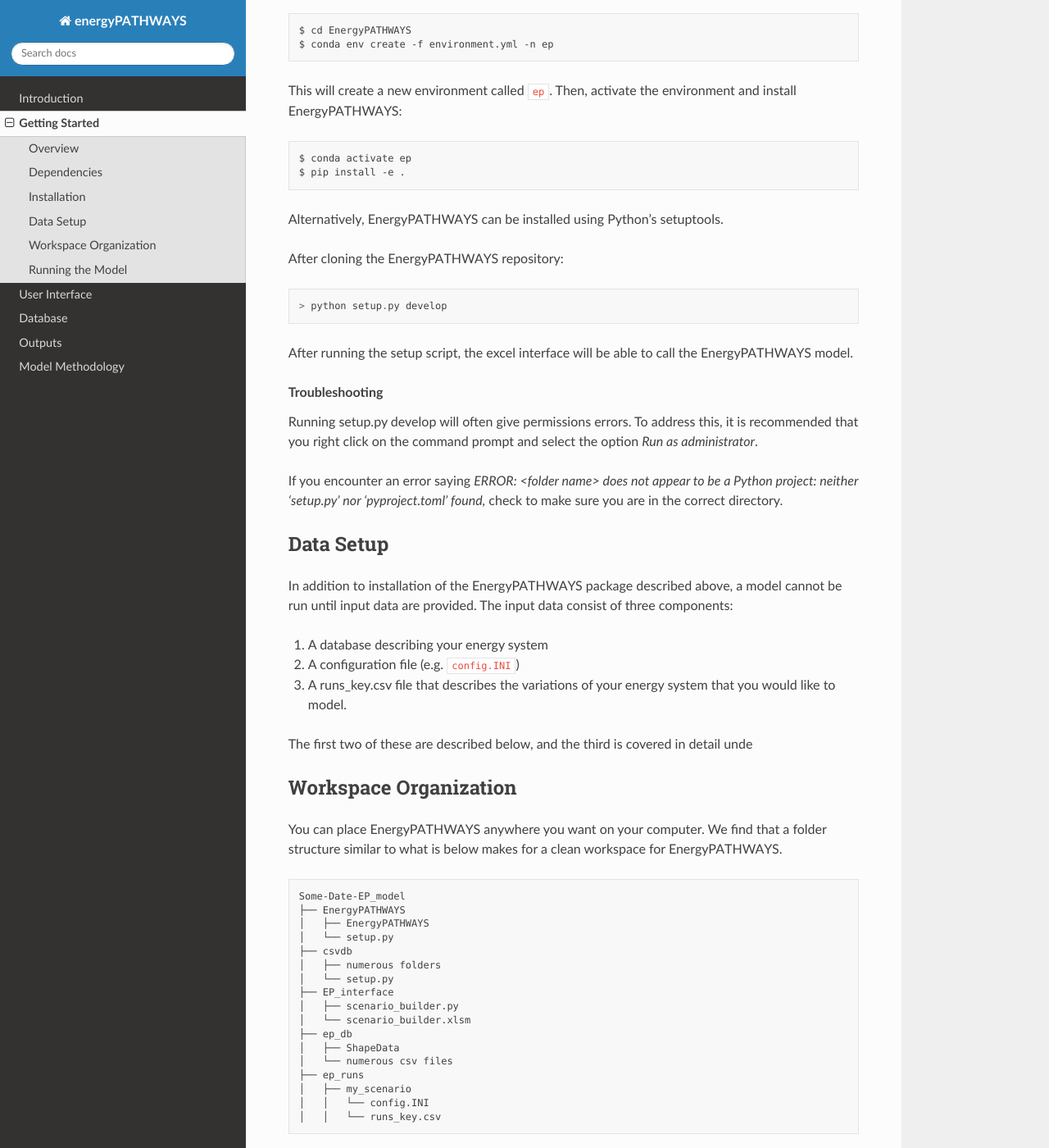
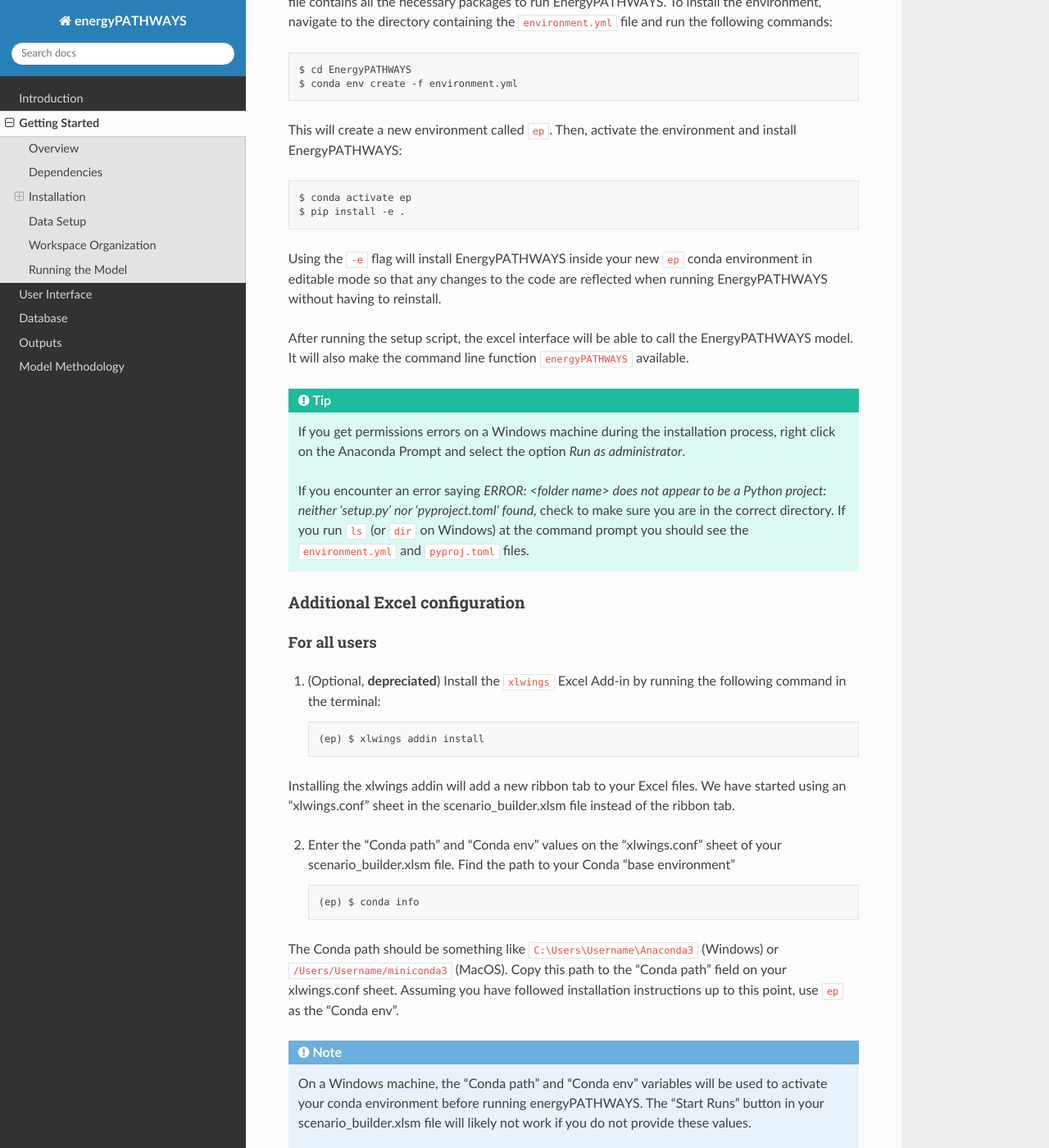
Before and after one commit to EvolvedEnergyResearch/EnergyPATHWAYS, a Sphinx documentation site: the page built from docs/source/setup.rst, in a window 1280 px wide and 1400 px high, scrolled down 967 px. Shown: the whole window at 82% size. Built offline with Sphinx 7.4.7 and the Read the Docs theme 2.0.0, drawn with Linux system fonts in a browser that asks for light colours; some of the changed text lies outside the part shown.

Commit message:
Update setup instructions
- Move MacOS instructions from interface to setup
- Update instructions to use the xlwings.config file rather than the ribbon tab
- Use Conda path and Conda env rather than interpreter path
- Other minor edits

```diff
--- a/docs/source/setup.rst
+++ b/docs/source/setup.rst
@@ -22,6 +22,8 @@
 .. Note::
    EnergyPATHWAYS has been developed and tested primarily on Microsoft Windows and the interface requires Microsoft Excel. Some of the Excel interface features can be used on a Mac, and a shell script is now available to run cases on Mac or Linux.
 
+   **All prompt commands on Windows should be run in the Anaconda Prompt.**
+
 Model outputs consist of large csv files that have been designed to work well with `Tableau <https://www.tableau.com/>`_.
 
 
@@ -30,26 +32,56 @@
 EnergyPATHWAYS can be installed using the ``environment.yml`` file provided in the repository. This file contains all the necessary packages to run EnergyPATHWAYS. To install the environment, navigate to the directory containing the ``environment.yml`` file and run the following commands::
 
     $ cd EnergyPATHWAYS
-    $ conda env create -f environment.yml -n ep
+    $ conda env create -f environment.yml
 
 This will create a new environment called ``ep``. Then, activate the environment and install EnergyPATHWAYS::
 
     $ conda activate ep
     $ pip install -e .
 
-Alternatively, EnergyPATHWAYS can be installed using Python's setuptools.
+Using the ``-e`` flag will install EnergyPATHWAYS inside your new ``ep`` conda environment in editable mode so that any changes to the code are reflected when running EnergyPATHWAYS without having to reinstall.
 
-After cloning the EnergyPATHWAYS repository::
+After running the setup script, the excel interface will be able to call the EnergyPATHWAYS model. It will also make the command line function ``energyPATHWAYS`` available.
 
-    > python setup.py develop
+.. tip::
 
-After running the setup script, the excel interface will be able to call the EnergyPATHWAYS model.
+    If you get permissions errors on a Windows machine during the installation process, right click on the Anaconda Prompt and select the option *Run as administrator*.
 
-.. topic:: Troubleshooting
+    If you encounter an error saying *ERROR: <folder name> does not appear to be a Python project: neither 'setup.py' nor 'pyproject.toml' found,* check to make sure you are in the correct directory. If you run ``ls`` (or ``dir`` on Windows) at the command prompt you should see the ``environment.yml`` and ``pyproj.toml`` files.
 
-    Running setup.py develop will often give permissions errors. To address this, it is recommended that you right click on the command prompt and select the option *Run as administrator*.
+Additional Excel configuration
+------------------------------
 
-    If you encounter an error saying *ERROR: <folder name> does not appear to be a Python project: neither 'setup.py' nor 'pyproject.toml' found,* check to make sure you are in the correct directory.
+For all users
+^^^^^^^^^^^^^^^
+
+1. (Optional, **depreciated**) Install the ``xlwings`` Excel Add-in by running the following command in the terminal::
+
+    (ep) $ xlwings addin install
+
+Installing the xlwings addin will add a new ribbon tab to your Excel files. We have started using an "xlwings.conf" sheet in the scenario_builder.xlsm file instead of the ribbon tab.
+
+2. Enter the "Conda path" and "Conda env" values on the "xlwings.conf" sheet of your scenario_builder.xlsm file. Find the path to your Conda "base environment" ::
+
+   (ep) $ conda info
+
+The Conda path should be something like ``C:\Users\Username\Anaconda3`` (Windows) or ``/Users/Username/miniconda3`` (MacOS). Copy this path to the "Conda path" field on your xlwings.conf sheet. Assuming you have followed installation instructions up to this point, use ``ep`` as the "Conda env".
+
+.. note::
+    On a Windows machine, the "Conda path" and "Conda env" variables will be used to activate your conda environment before running energyPATHWAYS. The "Start Runs" button in your scenario_builder.xlsm file will likely not work if you do not provide these values.
+
+    For more information on using the Xlwings ribbon and "xlwings.conf" sheet, see the `xlwings addin documentation <https://docs.xlwings.org/en/latest/addin.html>`_.
+
+
+For MacOS users
+^^^^^^^^^^^^^^^
+
+1. Inside the EP interface folder, open the ``scenario_builder.xlsm`` file with Excel
+2. Enable the developer tab on the ribbon by going to ``Excel > Preferences > Ribbon & Toolbar``
+3. Open the VBA editor
+4. Remove the ``xlwings`` module inside the ``VBAProject (scenario_builder.xlsm)`` project
+5. Under ``Tools > References``, find and check the ``xlwings`` reference
+
 
 Data Setup
 ==========
@@ -71,19 +103,17 @@
     Some-Date-EP_model
     ├── EnergyPATHWAYS
     │   ├── EnergyPATHWAYS
-    │   └── setup.py
-    ├── csvdb
-    │   ├── numerous folders
-    │   └── setup.py
+    │   └── pyproj.toml
     ├── EP_interface
     │   ├── scenario_builder.py
-    │   └── scenario_builder.xlsm
+    │   ├── scenario_builder.xlsm
+    │   └── start_runs.sh
     ├── ep_db
     │   ├── ShapeData
     │   └── numerous csv files
     ├── ep_runs
     │   ├── my_scenario
-    │   │   └── config.INI
+    │   │   ├── config.INI
     │   │   └── runs_key.csv
 
 Running the Model
@@ -97,4 +127,4 @@
 
     $ energyPATHWAYS --help
 
-In most cases, the user interface, described in :doc:`Interface Section <interface>`, is the best way to interact with the model.
+In most cases, the Excel user interface, described in :doc:`Interface Section <interface>`, is the best way to interact with the model.
```
Also changed, not shown: docs/source/interface.rst (+10 -19 lines).
